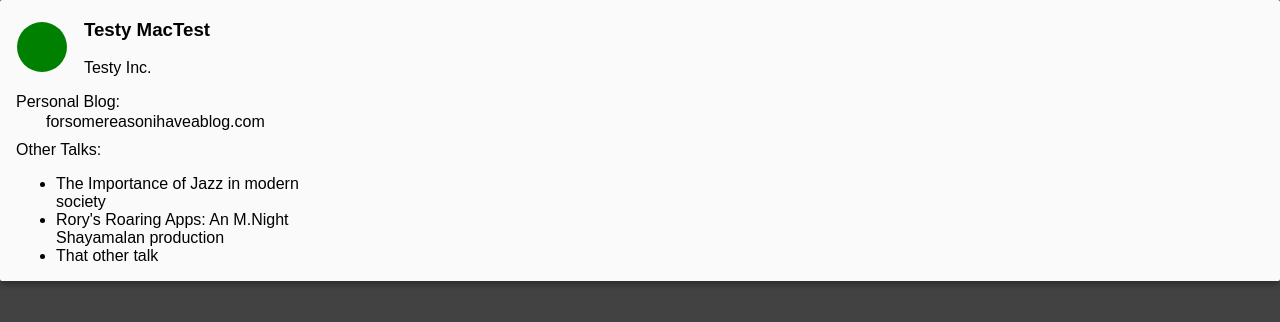
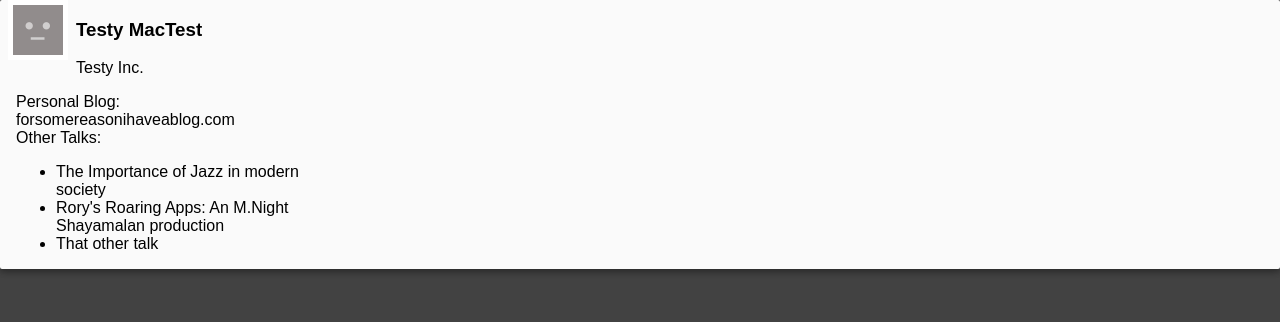
Before and after one commit to AIE-London/mydevoxx-dashboard, a React (Create React App) app: page / in a window 1280 px wide. Shown: the top 322 px of the page. Built offline with nearby package versions, Linux system fonts and the light colour scheme.

Commit message:
Component is fully formatted

```diff
--- a/src/main/components/SpeakerCard/index.js
+++ b/src/main/components/SpeakerCard/index.js
@@ -2,40 +2,42 @@
  * Created by DLINDSAY on 03-Apr-17.
  */
 import React from 'react';
-//import StyleSheet from 'react-style';
 import { Grid, Row, Col } from 'react-flexbox-grid';
 import Title from '../SpeakerTitle';
 import Card from '../Card';
+import Default from './defaultIcon.png';
+import styled from 'styled-components';
 
+const ImgCircle = styled.img`
+    borderRadius: 50%;
+    width: 50px;
+    height: 50px;
+    marginTop: 20px;
+    border: 5px solid white;
+`;
 
-const circle = {
-        borderRadius: 50,
-        width: 50,
-        height: 50,
-        background: 'green'
-};
-
-const flexContainer = {
-        flex: 1
-
-};
+const Blog = styled.div`
+    paddingLeft: 30px;
+    paddingBottom: 10px,;
+    paddingTop: 2px;
+`;
 
 class speakerCard extends React.Component {
 
     render() {
         return <Card><Grid fluid>
             <Row>
-                <Col xs={6} md={2} >
-                    <Row around="xs" middle="xs">
-                        <div style={circle}></div>
-                        <Title name={this.props.name} company={this.props.company}/>
-                    </Row>
+                <Col>
+                    <ImgCircle src={Default} ></ImgCircle>
+                </Col>
+                <Col xs>
+                    <Title name={this.props.name} company={this.props.company}/>
                 </Col>
             </Row>
             <Row>
                 <Col md={3}>
                     <div>Personal Blog:</div>
-                    <div style={{paddingLeft: 30, paddingBottom: 10, paddingTop: 2}}>{this.props.blog}</div>
+                    <Blog>{this.props.blog}</Blog>
                 </Col>
             </Row>
             <Row>
@@ -56,23 +58,6 @@ class speakerCard extends React.Component {
 
     }
 }
-/*
-class speakerCard extends React.Component {
-    render() {
-        return <div style={flexContainer}>
-            <div style={circle}></div>
-            <div>name goes here</div>
-            <div>title goes here and there</div>
-            <ul>
-                <li>info 1 here</li>
-                <li>info 2 here</li>
-                <li>info 3 here</li>
-            </ul>
-        </div>;
-
-    }
-}
-*/
 
 
 export default speakerCard;
```
Also changed, not shown: src/main/components/SpeakerCard/defaultIcon.png (added), 1 other file (tests, documents, lock files or other folders).
